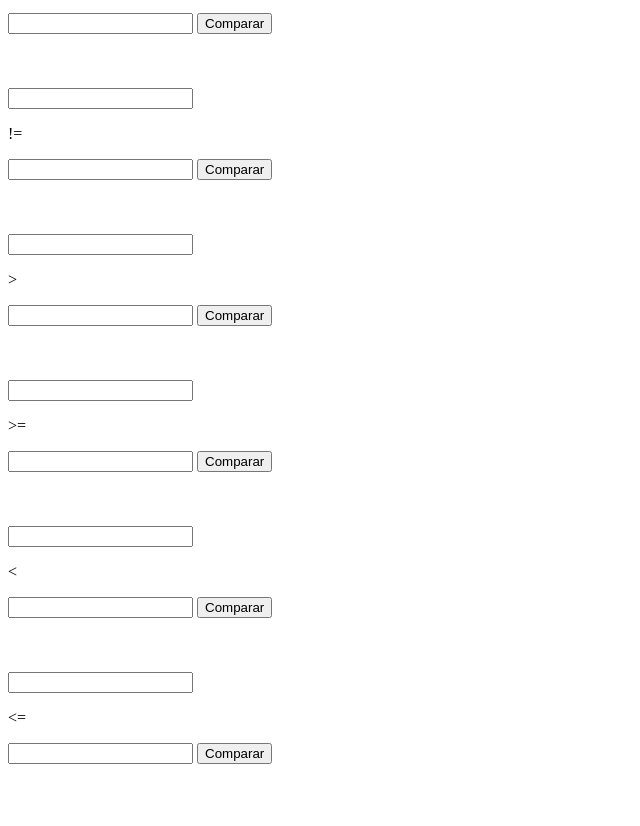
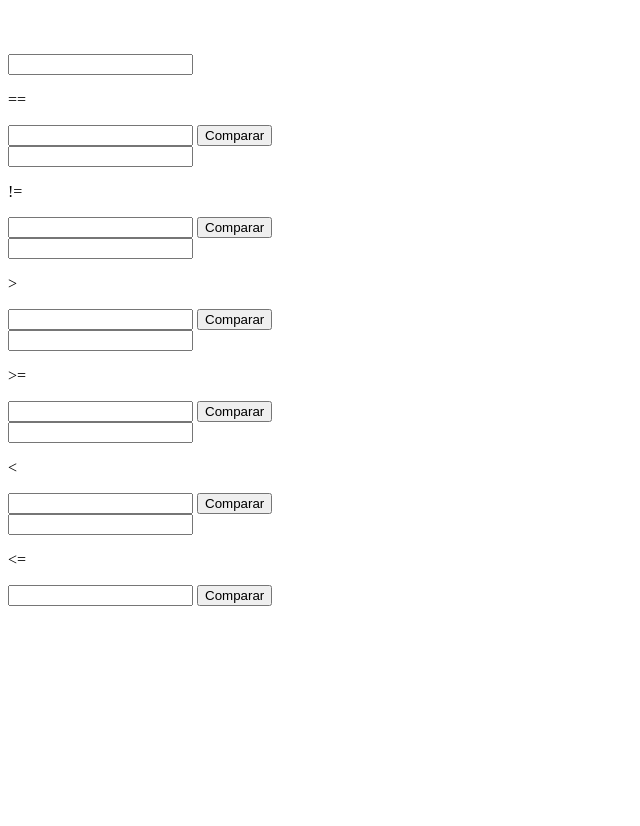
Before and after one commit to ClaudianaOliveiraCruz/Comparador-de-Operadores, a plain HTML site: page index.html in a window 1280 px wide. Shown: the part 124-950 px from the top of the page, without its empty margins (0-640 px from the left). After the commit the page ends 800 px from the top, so only its background shows below. Drawn offline with Linux system fonts and the light colour scheme.

Commit message:
Update index.html

```diff
--- a/index.html
+++ b/index.html
@@ -1,38 +1,92 @@
-<html>
-    <body>
-        <script src="comparador.js"></script>
+<!DOCTYPE html>
+<html lang="pt-BR">
 
-        <h1>Comparador de Operador</h1>
+<head>
+<meta charset="utf-8">
+<meta http-equiv="X-UA-Compatible" content="IE=edge">
+<meta name="viewport" content="width=device-width, initial-scale=1.0">
+<title>Comparador de Operadores</title>
+<link rel="stylesheet" type="text/css" href="style.css">
+<script src="comparador.js"></script>
+</head>
 
-        <input id="1">
-        <p>==</p>
-        <input id="2">
-        <button onclick="MostrarValorIgual()">Comparar</button><br><br><br><br>
+<body>
+<br><br>
+<h1>Comparador de Operador</h1>
+<br><br><br>
 
-        <input id="3">
-        <p>!=</p>
-        <input id="4">
-        <button onclick="MostrarValorDiferente()">Comparar</button><br><br><br><br>
+<!--IGUALDADE-->
+  <div class="container">
+    <div class="left">
+      <input type="text" id="1"><p>==</p>
+    </div>
+    <div class="right">
+      <input type="text" id="2">
+      <button class="button button5" onclick="MostrarValorIgual()">Comparar</button>
+    </div>
+  </div>
 
-        <input id="5">
-        <p>></p>
-        <input id="6">
-        <button onclick="MostrarValorMaior()" >Comparar</button><br><br><br><br>
+<!--DIFERENTE-->
 
-        <input id="7">
-        <p>>=</p>
-        <input id="8">
-        <button onclick="MostrarValorMaiorIgual()" >Comparar</button><br><br><br><br>
+<div class="container">
+  <div class="left">
+    <input type="text" id="3"> <p>!=</p>
+  </div>
+  <div class="right">
+    <input type="text" id="4">
+    <button class="button button5" onclick="MostrarValorDiferente()">Comparar</button>
+  </div>
+</div>
 
-        <input id="9">
-        <p> <  </p>
-        <input id="10">
-        <button onclick="MostrarValorMenor()" >Comparar</button><br><br><br><br>
+<!--VALOR MAIOR-->
 
-        <input id="11">
-        <p> <=  </p>
-        <input id="12">
-        <button onclick="MostrarValorMenorIgual()" >Comparar</button><br><br><br><br>
+<div class="container">
+  <div class="left">
+    <input type="text" id="5"> <p>></p>
+  </div>
+  <div class="right">
+    <input type="text" id="6">
+    <button class="button button5" onclick="MostrarValorMaior()">Comparar</button>
+  </div>
+</div>
 
-    </body>
+<!--VALOR MAIOR OU IGUAL-->
+
+<div class="container">
+  <div class="left">
+    <input type="text" id="7"> <p>>=</p>
+  </div>
+  <div class="right">
+    <input type="text" id="8">
+    <button class="button button5" onclick="MostrarValorMaiorIgual()">Comparar</button>
+  </div>
+</div>
+
+<!--VALOR MENOR-->
+
+<div class="container">
+  <div class="left">
+    <input type="text" id="9"> <p><</p>
+  </div>
+  <div class="right">
+    <input type="text" id="10">
+    <button class="button button5" onclick="MostrarValorMenor()">Comparar</button>
+  </div>
+</div>
+
+<!--VALOR MENOR OU IGUAL-->
+
+<div class="container">
+  <div class="left">
+    <input type="text" id="11"> <p><=</p>
+  </div>
+  <div class="right">
+    <input type="text" id="12">
+    <button class="button button5" onclick="MostrarValorMenorIgual()">Comparar</button>
+  </div>
+</div>
+
+
+</body>
+
 </html>
```
